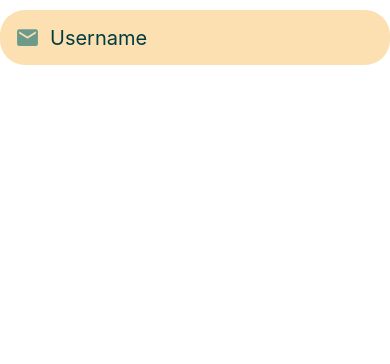
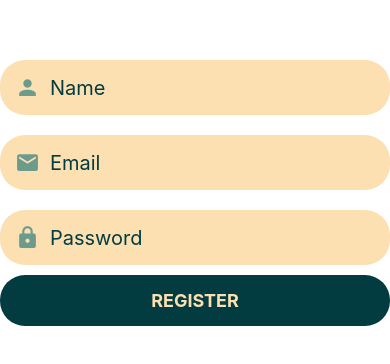
Before and after one commit to kozmarti/ReactNativeApp, a React Native app: screen / in a window 390 px wide. Shown: the top 364 px of the page. Built offline with nearby package versions, Linux system fonts and the light colour scheme.

Commit message:
pickers, form component, register and login screen added

```diff
--- a/App.js
+++ b/App.js
@@ -13,12 +13,9 @@ import AccountScreen from './app/screens/AccountScreen';
 import ListingsScreen from './app/screens/ListingsScreen';
 import { TextInput } from 'react-native';
 import AppTextInput from './app/components/AppTextInput';
+import AppPicker from './app/components/AppPicker';
+import RegisterScreen from './app/screens/RegisterScreen';
 
 export default function App() {
-  const [firstName, setFirstName] = useState('');
-  return (
-<Screen>
-<AppTextInput placeholder="Username" icon="email"/>
-</Screen>
-  );
+ return <RegisterScreen/>
 }
--- /dev/null
+++ b/app/components/AppPicker.js
@@ -0,0 +1,51 @@
+import React, { useState } from 'react';
+import { View, StyleSheet, Platform, Button, FlatList } from 'react-native';
+import {MaterialCommunityIcons} from '@expo/vector-icons';
+import { TextInput } from 'react-native';
+import colors from '../config/colors';
+import defaultStyles from '../config/styles'
+import AppText from './AppText';
+import { TouchableWithoutFeedback } from 'react-native';
+import { Modal } from 'react-native';
+import PickerItem from './PickerItem';
+function AppPicker({icon, items, onSelectItem, placeholder, selectedItem}) {
+	const [modalVisible, setModalVisible] = useState(false);
+	return (
+		<>
+		<TouchableWithoutFeedback onPress={() => setModalVisible(true)}>
+<View style={styles.container}>
+{icon && <MaterialCommunityIcons name={icon} size={25} color={colors.danger} style={styles.icon}/>}
+<AppText style={styles.text}>{selectedItem ? selectedItem.label : placeholder}</AppText>
+{icon && <MaterialCommunityIcons name="chevron-down" size={25} color={colors.danger}/>}
+
+</View>
+</TouchableWithoutFeedback>
+<Modal visible={modalVisible} animationType="slide">
+
+	<Button title="Close" onPress={() => setModalVisible(false)}/>
+	<FlatList
+	data={items}
+	keyExtractor={item => item.value.toString()}
+	renderItem={({item}) => <PickerItem label={item.label} onPress={()=> {setModalVisible(false); onSelectItem(item)}}/> }
+	/>
+</Modal>
+</>
+	);
+}
+const styles = StyleSheet.create({
+	container: {
+		backgroundColor: colors.ormany,
+		borderRadius: 25,
+		flexDirection: "row",
+		width: "100%",
+		padding: 15,
+		marginVertical: 10
+	},
+	icon: {
+		marginRight: 10
+	},
+	text:{
+		flex: 1
+	}
+})
+export default AppPicker;
--- a/app/components/AppText/styles.js
+++ b/app/components/AppText/styles.js
@@ -4,8 +4,6 @@ const styles = StyleSheet.create({
 	text: {
 		color: colors.wording,
 		fontSize: 20,
-		letterSpacing: -1,
-		fontWeight: "bold",
 		...Platform.select({
 			ios: {
 				fontFamily: "Avenir",
--- /dev/null
+++ b/app/components/PickerItem.js
@@ -0,0 +1,19 @@
+import React from 'react';
+import { TouchableOpacity, StyleSheet } from 'react-native';
+import AppText from './AppText';
+
+function PickerItem({label, onPress}) {
+	return (
+<TouchableOpacity onPress={onPress}>
+<AppText style={styles.text}>{label}</AppText>
+
+</TouchableOpacity>
+	);
+}
+
+const styles = StyleSheet.create({
+	text: {
+		padding: 20,
+	}
+})
+export default PickerItem;
--- /dev/null
+++ b/app/components/forms/AppForm.js
@@ -0,0 +1,19 @@
+import React from 'react';
+import {Formik} from 'formik';
+function AppForm({initialValues, onSubmit, validationSchema, children}) {
+	return (
+	<Formik
+			initialValues={initialValues}
+			onSubmit={onSubmit}
+			validationSchema={validationSchema}
+			>
+				{() => (
+					<>
+					{children}
+					</>
+				)}
+	</Formik>
+	);
+}
+
+export default AppForm;
--- /dev/null
+++ b/app/components/forms/AppFormField.js
@@ -0,0 +1,21 @@
+import React from 'react';
+import { useFormikContext } from 'formik';
+
+import AppTextInput from '../AppTextInput';
+import ErrorMessage from './ErrorMessage';
+
+function AppFormField({name, ...otherProps}) {
+	const{setFieldTouched, handleChange, errors, touched} = useFormikContext();
+	return (
+		<>
+		<AppTextInput
+						onBlur={() => setFieldTouched(name)}
+						onChangeText={handleChange(name)}
+						{...otherProps}
+						/>
+		<ErrorMessage error={errors[name]} visible={touched[name]}/>
+		</>
+	);
+}
+
+export default AppFormField;
--- /dev/null
+++ b/app/components/forms/ErrorMessage.js
@@ -0,0 +1,18 @@
+import React from 'react';
+import AppText from '../AppText';
+import {StyleSheet} from 'react-native';
+import colors from '../../config/colors';
+function ErrorMessage({error, visible}) {
+	if (!visible || !error) return null;
+	return (
+<AppText style={styles.error}>{error}</AppText>
+	);
+}
+
+const styles = StyleSheet.create({
+	error: {
+		color: colors.secondary,
+	}
+})
+
+export default ErrorMessage;
--- /dev/null
+++ b/app/components/forms/SubmitButton.js
@@ -0,0 +1,13 @@
+import React from 'react';
+import { FormikContext, useFormikContext } from 'formik';
+import AppButton from '../AppButton';
+function SubmitButton({title}) {
+	const {handleSubmit} = useFormikContext();
+	return (
+		<AppButton
+		title={title}
+		onPress={handleSubmit} />
+	);
+}
+
+export default SubmitButton;
--- /dev/null
+++ b/app/components/forms/index.js
@@ -0,0 +1,4 @@
+export {default as AppForm} from './AppForm';
+export {default as AppFormField} from './AppFormField';
+export {default as SubmitButton} from './SubmitButton';
+export {default as ErrorMessage} from './ErrorMessage';
--- /dev/null
+++ b/app/screens/RegisterScreen.js
@@ -0,0 +1,69 @@
+import React from 'react';
+import {StyleSheet, Image} from 'react-native';
+import * as Yup from 'yup';
+
+import Screen from '../components/Screen';
+import {AppForm, SubmitButton, AppFormField} from '../components/forms';
+
+function RegisterScreen(props) {
+	const validationSchema = Yup.object().shape({
+		name: Yup.string().required().email().label("Name"),
+		email: Yup.string().required().email().label("Email"),
+		password: Yup.string().required().min(4).label("Password")
+	})
+	return (
+		<Screen style={styles.container}>
+
+			<AppForm
+			initialValues={{name: '', email: '', password: ''}}
+			onSubmit={values => console.log(values)}
+			validationSchema={validationSchema}
+			>
+				<AppFormField
+						autoCapitalze="none"
+						autoCorrect={false}
+						name="name"
+						icon="account"
+						placeholder="Name"
+						/>
+					<AppFormField
+						autoCapitalze="none"
+						autoCorrect={false}
+						keyboardType="email-address"
+						name="email"
+						icon="email"
+						placeholder="Email"
+						/>
+						<AppFormField
+						autoCapitalze="none"
+						autoCorrect={false}
+						icon="lock"
+						name="password"
+						placeholder="Password"
+						textContentType="password"
+						secureTextEntry={true}
+						/>
+						<SubmitButton
+						title="Register"
+						/>
+
+			</AppForm>
+
+		</Screen>
+	);
+}
+
+const styles = StyleSheet.create({
+	container: {
+		padding: 10,
+		paddingTop: 50
+	},
+	logo: {
+		width: 80,
+		height: 80,
+		alignSelf: 'center',
+		marginBottom: 20,
+		marginTop: 50
+	}
+})
+export default RegisterScreen;
--- a/package.json
+++ b/package.json
@@ -16,12 +16,14 @@
     "expo-constants": "~13.1.1",
     "expo-font": "~10.1.0",
     "expo-status-bar": "~1.3.0",
+    "formik": "^2.1.4",
     "react": "17.0.2",
     "react-dom": "17.0.2",
     "react-native": "0.68.2",
     "react-native-gesture-handler": "~2.2.1",
+    "react-native-reanimated": "~2.8.0",
     "react-native-web": "0.17.7",
-    "react-native-reanimated": "~2.8.0"
+    "yup": "^0.32.11"
   },
   "devDependencies": {
     "@babel/core": "^7.12.9"
```
Also changed, not shown: app/screens/LoginScreen.js (added, +63 -0 lines), 1 other file (tests, documents, lock files or other folders).
